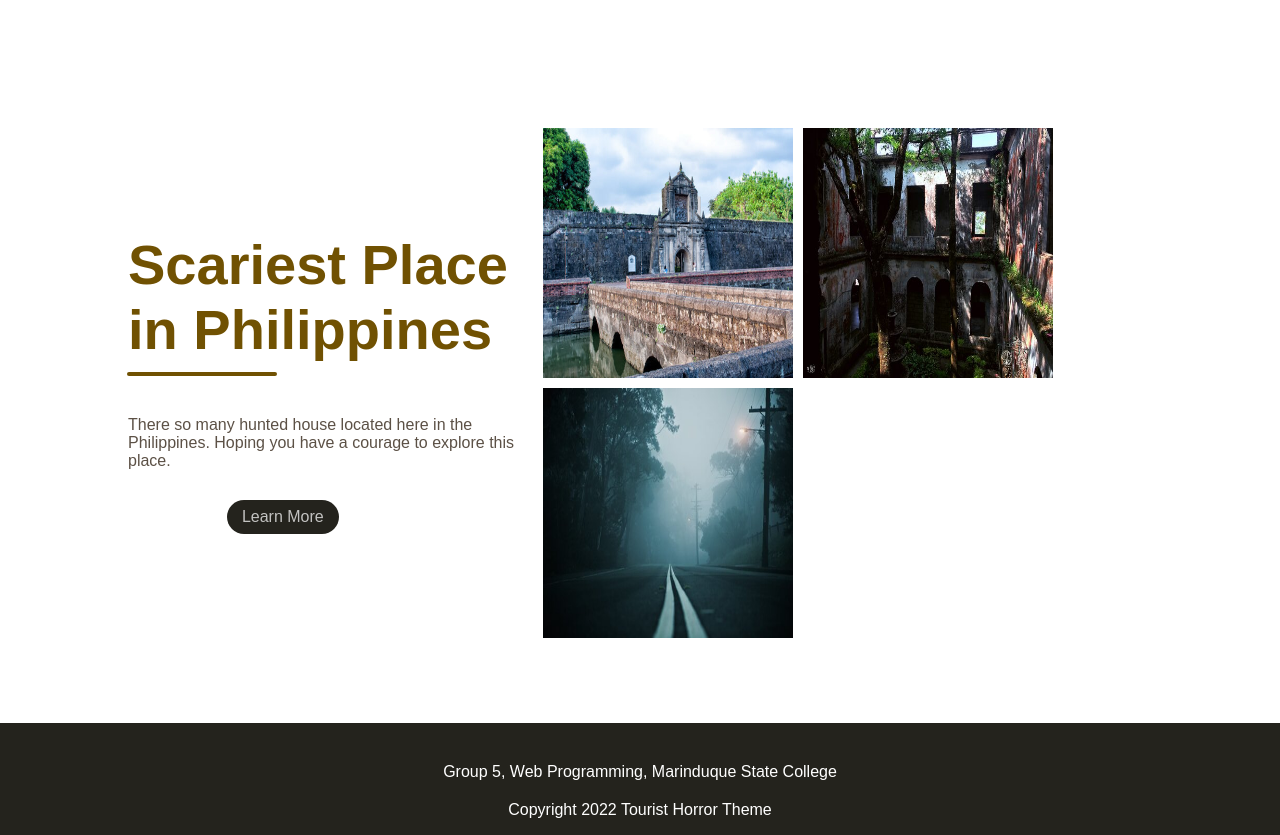
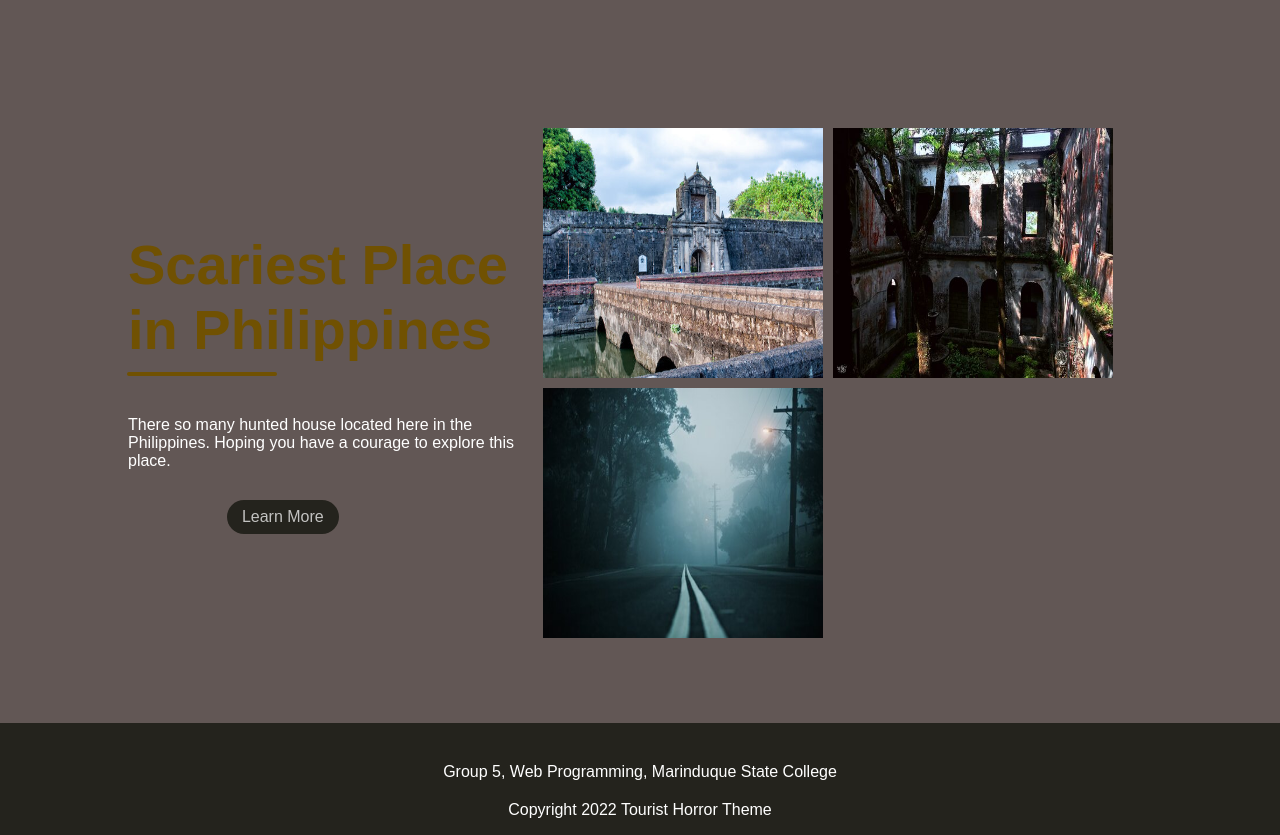
Before and after one commit to BlancoJohncarlo/sample, a plain HTML site: page index.html in a window 1280 px wide. Shown: the part 2340-3175 px from the top of the page. Drawn offline with Linux system fonts and the light colour scheme; a web font is replaced by a local one.

Commit message:
Add files via upload

```diff
--- a/style.css
+++ b/style.css
@@ -18,6 +18,7 @@ ul{
 }
 body, html{
     overflow-x: hidden;
+    background-color: #625755;
 }
 .logo{
     font-family: 'Mansalva',sans-serif;
@@ -118,7 +119,7 @@ h4{
     font-family: 'Mansalva',sans-serif;
 }
 p{
-    color: #5c5146;
+    color: #ffffff;
     padding: 0px 50px;
     font-family: 'Mansalva',sans-serif;
 }
@@ -174,7 +175,7 @@ p{
 
 }
 .img{
-    max-width: 250px;
+    max-width: 280px;
     height: 250px;
     margin: 5px;
 }
```
Also changed, not shown: index.html (+1 -0 lines).
